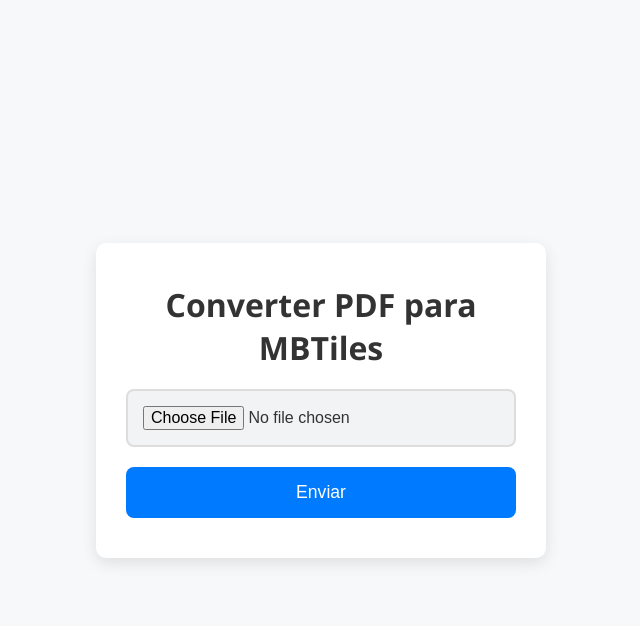
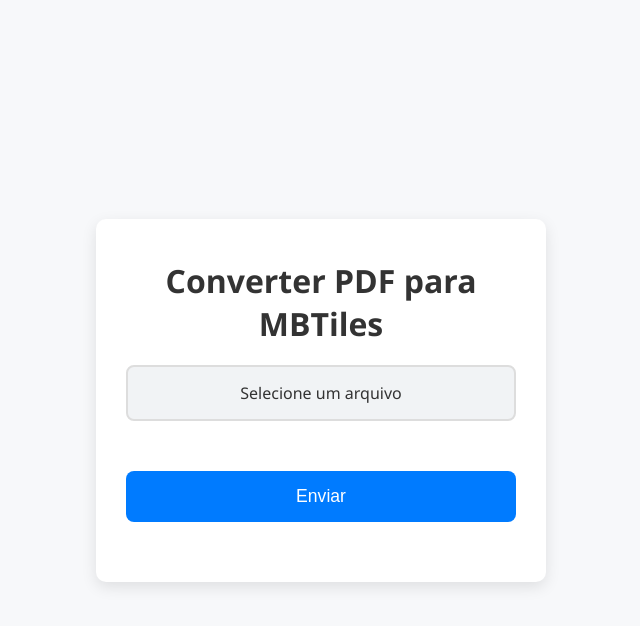
Before and after one commit to LeonardoBertozzi/2MBTILES, a Flask app: page / in a window 1280 px wide. Shown: the top 626 px of the page, without its empty margins (319-959 px from the left). Run offline with Flask 3, Linux system fonts and the light colour scheme.

Commit message:
Update upload.html

```diff
--- a/templates/upload.html
+++ b/templates/upload.html
@@ -5,14 +5,11 @@
     <meta name="viewport" content="width=device-width, initial-scale=1.0">
     <title>Converter PDF para MBTiles</title>
     <style>
-        /* Resetando margens e padding */
         * {
             margin: 0;
             padding: 0;
             box-sizing: border-box;
         }
-
-        /* Estilos principais */
         body {
             font-family: 'Segoe UI', Tahoma, Geneva, Verdana, sans-serif;
             background-color: #f7f8fa;
@@ -22,7 +19,6 @@
             height: 100vh;
             color: #333;
         }
-
         .container {
             background-color: #fff;
             padding: 40px 30px;
@@ -32,38 +28,41 @@
             width: 100%;
             max-width: 450px;
         }
-
         h1 {
             color: #333;
             font-size: 2em;
             font-weight: 600;
             margin-bottom: 20px;
         }
-
-        /* Estilo do formulário */
         form {
             display: flex;
             flex-direction: column;
             gap: 20px;
         }
-
-        input[type="file"] {
+        .file-box {
             padding: 15px;
             border: 2px solid #ddd;
             border-radius: 8px;
             font-size: 1em;
             outline: none;
             background-color: #f1f3f5;
-            transition: border-color 0.3s ease;
+            text-align: center;
+            transition: border-color 0.3s ease, background-color 0.3s ease;
         }
-
-        input[type="file"]:hover {
-            border-color: #007bff;
+        .file-box.attached {
+            background-color: #d4edda;
+            border-color: #28a745;
+            color: #155724;
         }
-
+        .file-message {
+            margin-top: 10px;
+            font-size: 1em;
+            color: #28a745;
+            font-weight: 600;
+        }
         button {
             padding: 15px;
-  font-size: 1.1em;
+            font-size: 1.1em;
             color: white;
             background-color: #007bff;
             border: none;
@@ -71,60 +70,68 @@
             cursor: pointer;
             transition: background-color 0.3s ease;
         }
-
         button:hover {
             background-color: #0056b3;
         }
-
-        /* Mensagens de sucesso */
         .message {
             margin-top: 20px;
             font-size: 1.1em;
-            color: #28a745;
             font-weight: 600;
             transition: opacity 0.3s ease;
         }
-
+        .processing {
+            color: #ffc107;
+        }
+        .processed {
+            color: #28a745;
+        }
         a {
             color: #007bff;
             text-decoration: none;
             font-weight: bold;
         }
-
         a:hover {
             text-decoration: underline;
         }
-
-        /* Responsividade */
-        @media (max-width: 600px) {
-            .container {
-                padding: 30px 20px;
-                width: 90%;
-            }
-
-            h1 {
-                font-size: 1.8em;
-            }
-
-            input[type="file"], button {
-                padding: 12px;
-            }
+    </style>
+    <script>
+        function fileAttached(event) {
+            let fileBox = document.getElementById('file-box');
+            let fileMessage = document.getElementById('file-message');
+            let fileName = event.target.files[0].name;
+            fileBox.classList.add('attached');
+            fileBox.innerText = fileName;
+            fileMessage.innerText = "Arquivo Anexado";
         }
-    </style>
+        function showProcessing() {
+            let messageBox = document.getElementById('message-box');
+            let fileBox = document.getElementById('file-box');
+            let fileMessage = document.getElementById('file-message');
+            let fileInput = document.getElementById('file-input');
+            messageBox.innerText = "Processando...";
+            messageBox.classList.add('processing');
+            setTimeout(() => {
+                messageBox.innerText = "Processado";
+                messageBox.classList.remove('processing');
+                messageBox.classList.add('processed');
+                fileBox.classList.remove('attached');
+                fileBox.innerText = "Selecione um arquivo";
+                fileMessage.innerText = "";
+                fileInput.value = "";
+            }, 3000); // Simulação de tempo de processamento
+        }
+    </script>
 </head>
 <body>
     <div class="container">
         <h1>Converter PDF para MBTiles</h1>
-        <form action="/" method="post" enctype="multipart/form-data">
-            <input type="file" name="file" required>
+        <form action="/" method="post" enctype="multipart/form-data" onsubmit="showProcessing()">
+            <label id="file-box" class="file-box" for="file-input">Selecione um arquivo</label>
+            <input id="file-input" type="file" name="file" required style="display: none;" onchange="fileAttached(event)">
+            <div id="file-message" class="file-message"></div>
             <button type="submit">Enviar</button>
         </form>
-
-        {% if filename %}
-            <div class="message">
-                Seu arquivo foi convertido com sucesso! <a href="{{ url_for('download_file', filename=filename) }}">Clique aqui para baixar</a>.
-            </div>
-        {% endif %}
+        <div id="message-box" class="message"></div>
     </div>
 </body>
 </html>
```
